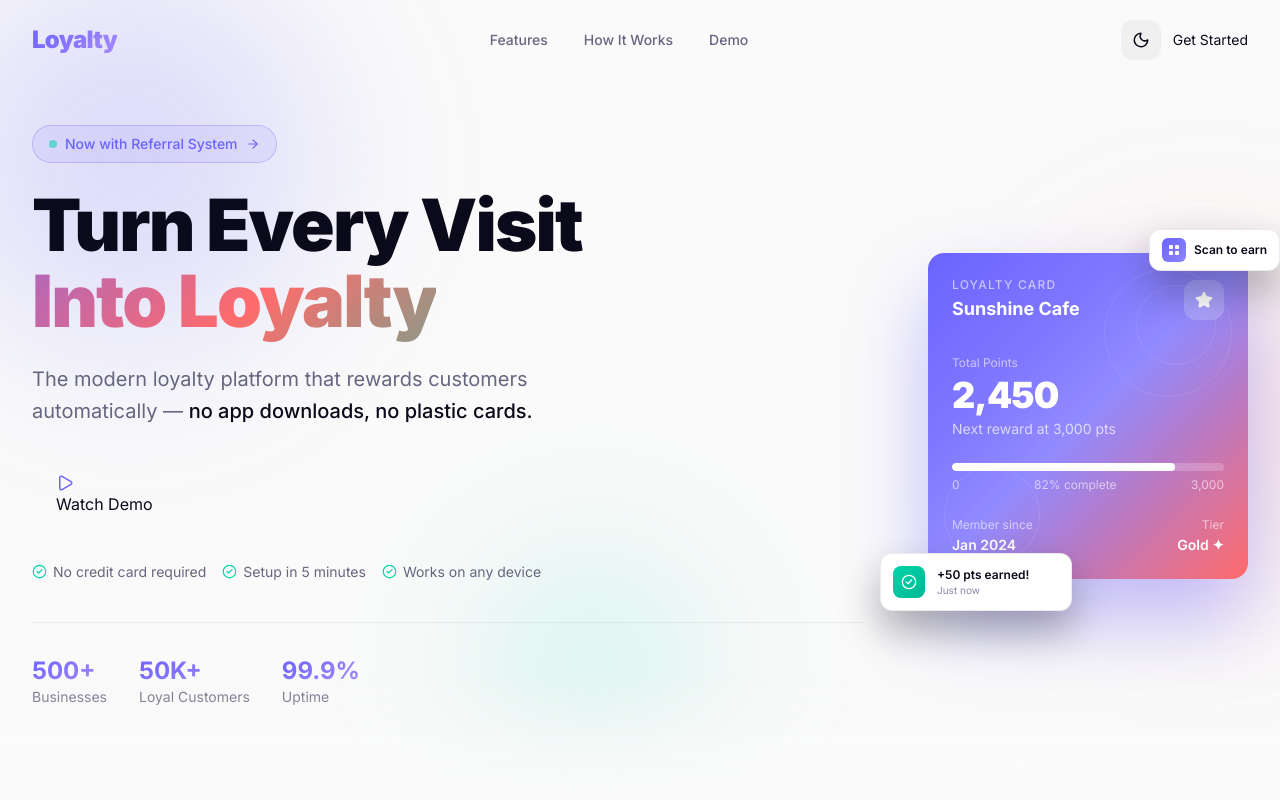
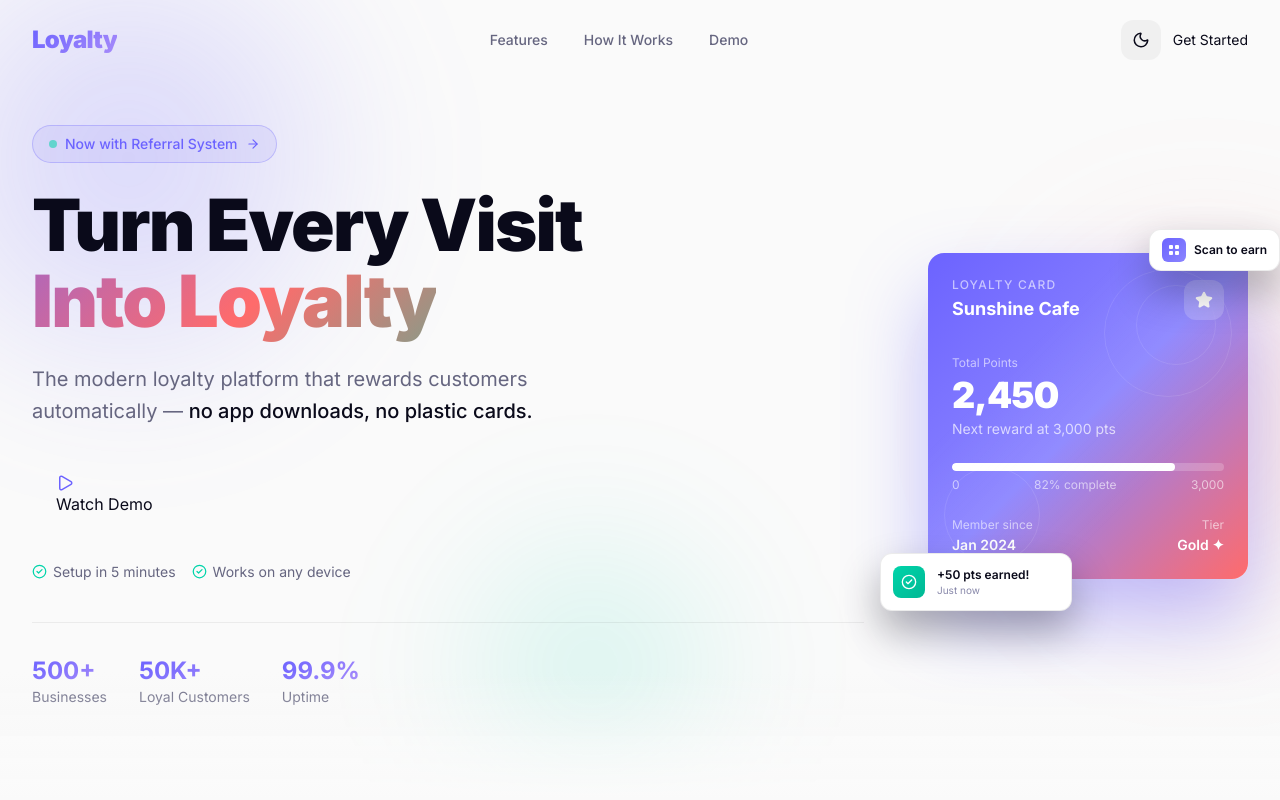
Before and after one commit to Nish7156/loyalty-website, a React (Vite) app: page / in a window 1280 px wide. Shown: the top 800 px of the page. Built offline with nearby package versions, Linux system fonts and the light colour scheme.

Commit message:
Remove 'No credit card required' trust indicator from hero

```diff
--- a/src/components/Hero.tsx
+++ b/src/components/Hero.tsx
@@ -260,7 +260,7 @@ export default function Hero() {
               variants={fadeUpVariant}
               className="flex flex-wrap gap-4 justify-center lg:justify-start"
             >
-              {['No credit card required', 'Setup in 5 minutes', 'Works on any device'].map((item) => (
+              {['Setup in 5 minutes', 'Works on any device'].map((item) => (
                 <div key={item} className="flex items-center gap-1.5 text-sm" style={{ color: isDark ? '#8888AA' : '#666680' }}>
                   <CheckCircle2 size={15} className="text-[#00D4AA]" />
                   {item}
```
